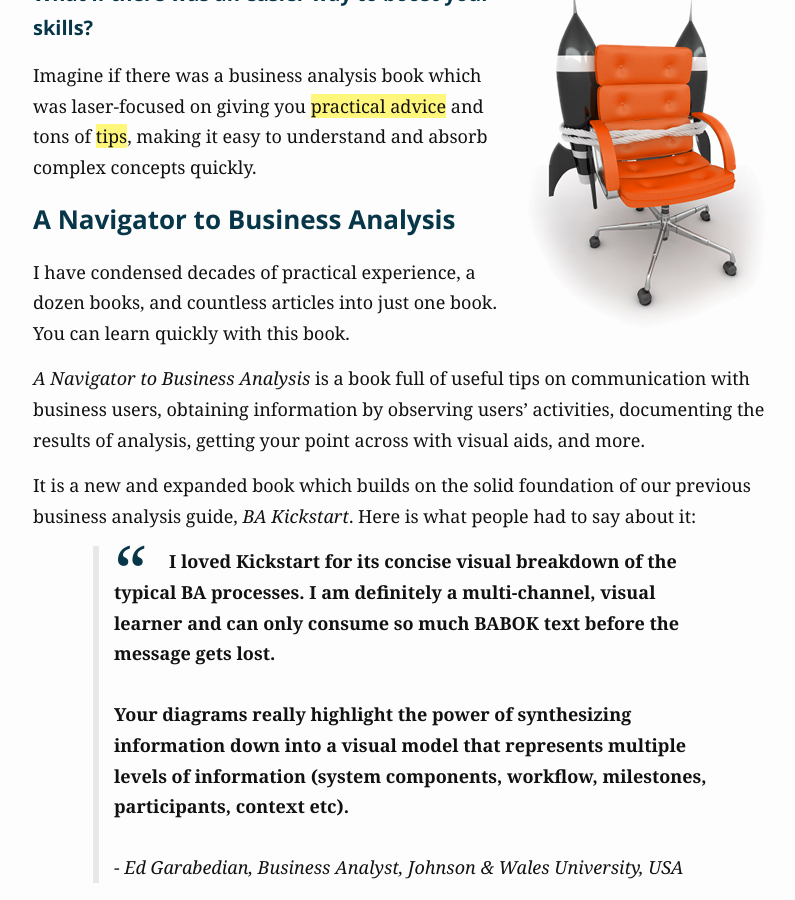
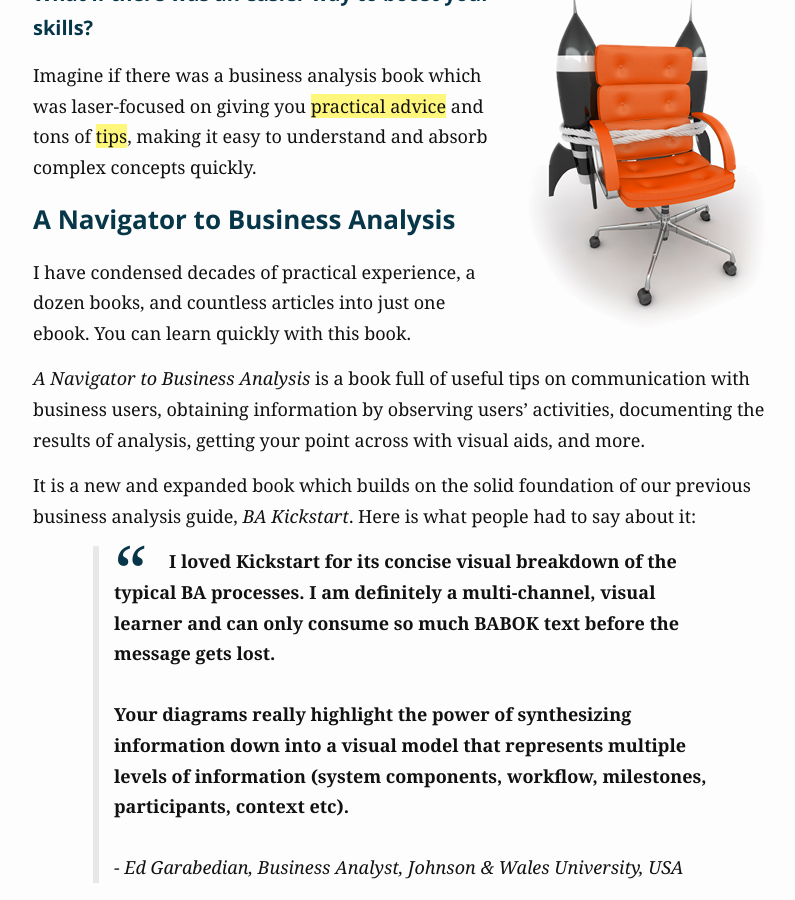
Before and after one commit to alexkorban/aoteastudios.com, a Jekyll site: the page built from pages/business-analysis-navigator.md, in a window 1280 px wide and 900 px high, scrolled down 639 px. Shown: the whole window, without its empty margins (237-1032 px from the left). Built offline with Jekyll 4.4.1, drawn with Linux system fonts in a browser that asks for light colours; nearby versions of some CDN libraries; some web fonts are replaced; our own code applies the rules of GitHub Pages for plain Markdown files; some of the changed text lies outside the part shown.

Commit message:
Clarify that BA Navigator is an ebook

```diff
--- a/pages/business-analysis-navigator.md
+++ b/pages/business-analysis-navigator.md
@@ -21,7 +21,7 @@
 
 ## A Navigator to Business Analysis
 
-I have condensed decades of practical experience, a dozen books, and countless articles into just one book. You can learn quickly with this book.
+I have condensed decades of practical experience, a dozen books, and countless articles into just one ebook. You can learn quickly with this book.
 
 _A Navigator to Business Analysis_ is a book full of useful tips on communication with business users, obtaining information by observing users' activities, documenting the results of analysis, getting your point across with visual aids, and more.
 
@@ -55,7 +55,7 @@
 
 <br/>
 
-<a href = "https://aoteastudios.dpdcart.com/cart/add?product_id=125941&method_id=134216" class = "grey-button" style = "width: 90%; margin-left: auto; margin-right: auto"><span class = "main-text">Get the book now ➡</span><span class = "extra-text">just a $97 investment</span></a>
+<a href = "https://aoteastudios.dpdcart.com/cart/add?product_id=125941&method_id=134216" class = "grey-button" style = "width: 90%; margin-left: auto; margin-right: auto"><span class = "main-text">Get the ebook now ➡</span><span class = "extra-text">just a $97 investment</span></a>
 
 <br/>
 
@@ -250,9 +250,24 @@
 
 For the price of a fancy dinner for two, this book will show you business analysis from a practical, real world perspective and help you crystallise your knowledge. That dinner likely did nothing to improve your career prospects! Investing in your skills, on the other hand, is essential for your career.
 
+<table style="width:50%">
+    <tr>
+        <td>Format</td>
+        <td>PDF</td>
+    </tr>
+    <tr>
+        <td>Pages</td>
+        <td>435</td>
+    </tr>
+    <tr>
+        <td>Money back guarantee</td>
+        <td>30 days</td>
+    </tr>
+</table>
+
 <br/>
 
-<a href = "https://aoteastudios.dpdcart.com/cart/add?product_id=125941&method_id=134216" class = "orange-button" style = "width: 100%; box-sizing: border-box;"><span class = "main-text">Get the book now ➡</span><span class = "extra-text">just a $97 investment</span></a>
+<a href = "https://aoteastudios.dpdcart.com/cart/add?product_id=125941&method_id=134216" class = "orange-button" style = "width: 100%; box-sizing: border-box;"><span class = "main-text">Get the ebook now ➡</span><span class = "extra-text">just a $97 investment</span></a>
 
 <div style="text-align: center">
     (<a href="/files/ba-navigator-sample.pdf">check out the sample</a> if you haven't already)
```
